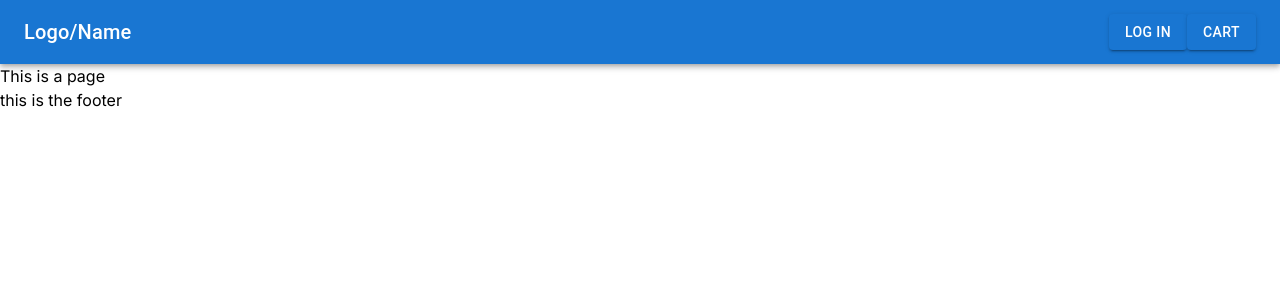
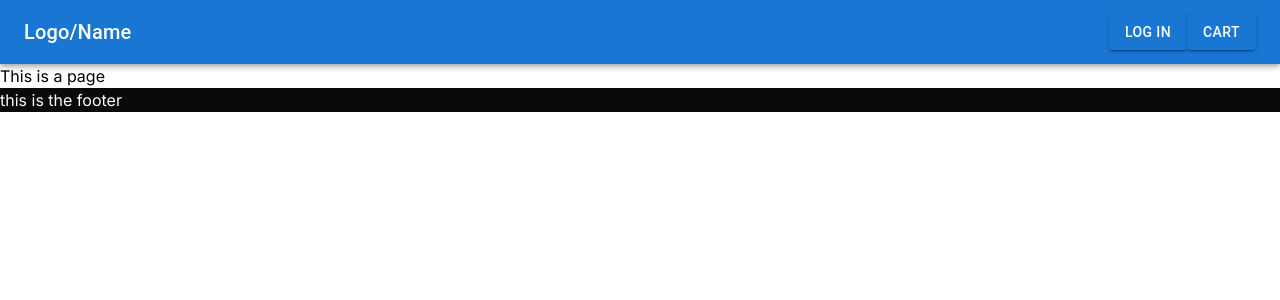
Before and after one commit to MtJakhar/coffeeShop, a Next.js app: page / in a window 1280 px wide. Shown: the top 300 px of the page. Built offline with nearby package versions, Linux system fonts and the light colour scheme.

Commit message:
updated footer color

```diff
--- a/app/components/Footer.js
+++ b/app/components/Footer.js
@@ -2,7 +2,7 @@ import React from "react";
 
 const Footer = () => {
   return (
-    <div>
+    <div className="bg-neutral-950 text-neutral-50">
       <p>this is the footer</p>
     </div>
   );
```
